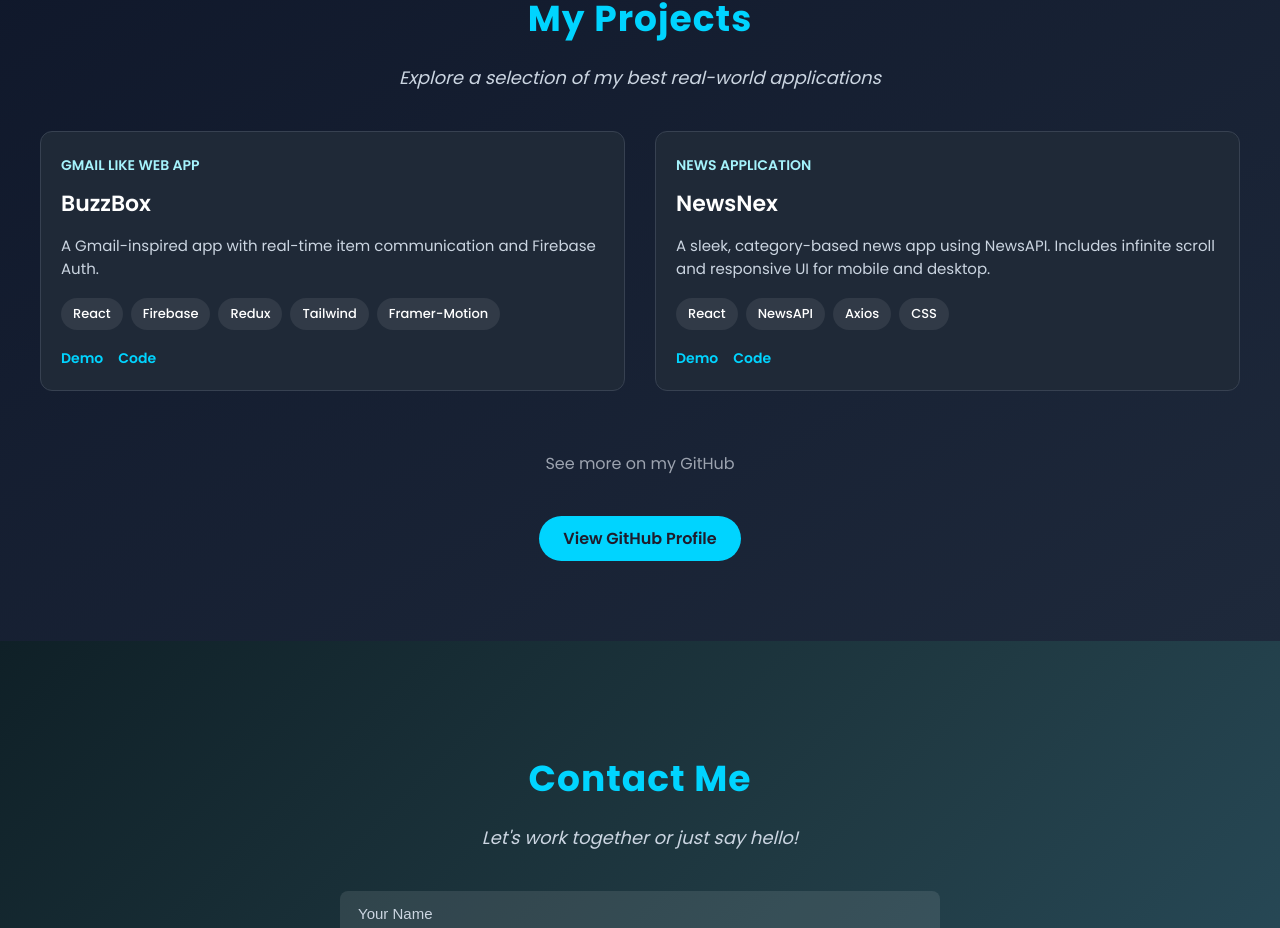
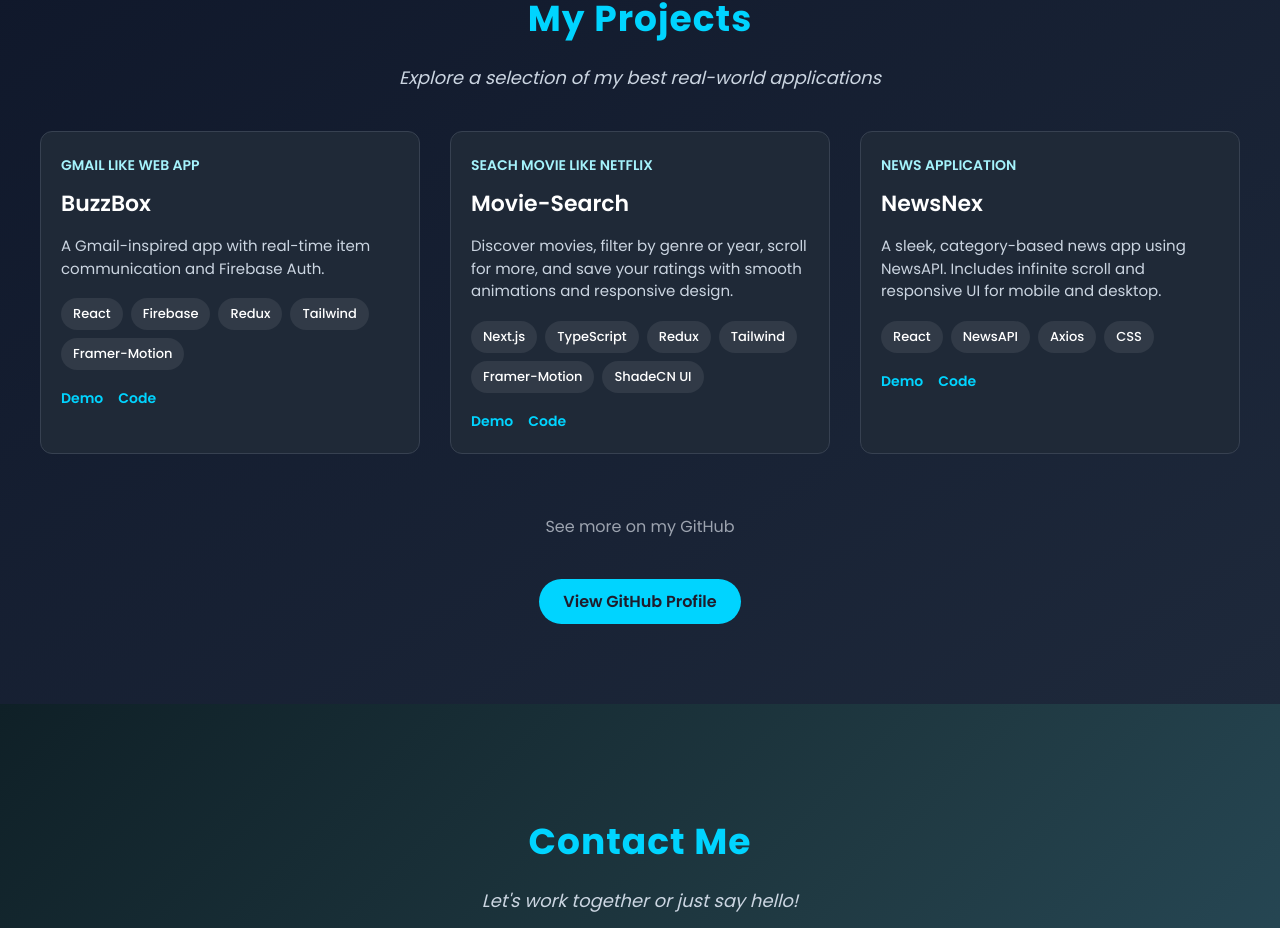
Before and after one commit to Deepak-kumar4/portfolio, a React (Vite) app: page / in a window 1280 px wide. Shown: the part 2883-3811 px from the top of the page. Built offline with nearby package versions, Linux system fonts and the light colour scheme.

Commit message:
New Project added

```diff
--- a/src/Components/Project.jsx
+++ b/src/Components/Project.jsx
@@ -11,6 +11,17 @@ const projects = [
     links: {
       demo: "https://buzzbox-dfe5f.web.app/login",
       code: "https://github.com/yourusername/buzzbox",
+    },
+  },
+   {
+    title: "Movie-Search",
+    type: "Seach movie like Netflix",
+    description:
+      "Discover movies, filter by genre or year, scroll for more, and save your ratings with smooth animations and responsive design.",
+    tech: ["Next.js", "TypeScript", "Redux", "Tailwind", "Framer-Motion","ShadeCN UI"],
+    links: {
+      demo: "https://movie-search-gray-xi.vercel.app/movies",
+      code: "https://github.com/Deepak-kumar4/Movie-Search",
     },
   },
   {
```
